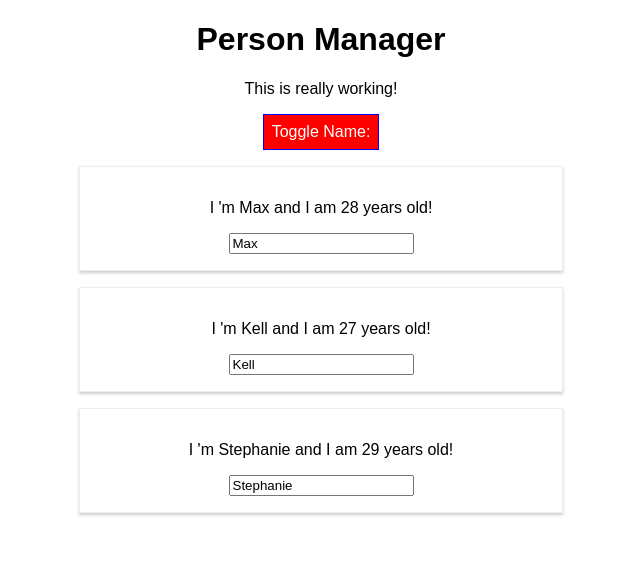
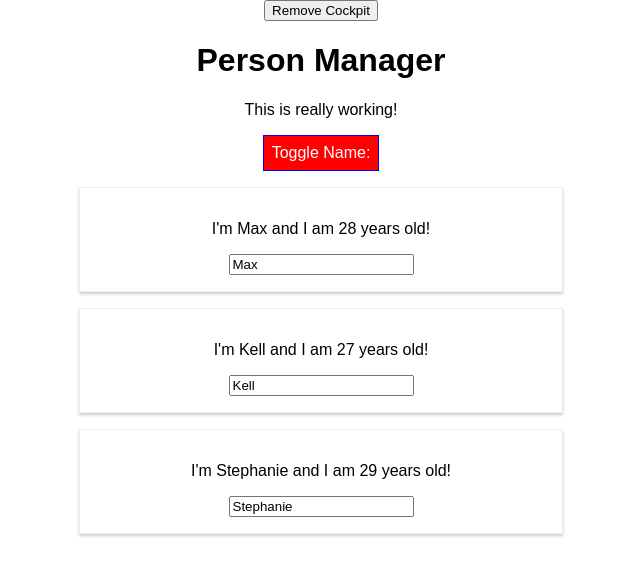
Before and after one commit to klaffert/curly-chainsaw, a React app: page / in a window 1280 px wide. Both pictures are taken after a click on the button "Toggle Name:". Shown: the top 576 px of the page, without its empty margins (319-959 px from the left). Built offline with nearby package versions, Linux system fonts and the light colour scheme.

Commit message:
cleaning up with lifeCycle Hooks & useEffect()

```diff
--- a/src/components/Cockpit/Cockpit.js
+++ b/src/components/Cockpit/Cockpit.js
@@ -1,7 +1,29 @@
-import React from "react";
+import React, { useEffect } from "react";
 import classes from "./Cockpit.css";
 
 const cockpit = props => {
+
+  useEffect(() => {
+    console.log('[Cockpit.js] useEffect')
+    // HTTP request...
+    // Can use useEffect as much as you want
+    // Combines componentDidMount and componentDidUpdate in functional components
+    setTimeout(() => {
+        alert('Saved data to cloud!')
+    }, 1000)
+    return () => {
+      console.log('[Cockpit.js] cleanup work in useEffect')
+    }
+  }, [])
+
+  useEffect(() => {
+    console.log('[Cockpit.js] 2nd useEffect')
+    return () => {
+      console.log('[Cockpit.js] cleanup work in 2nd useEffect')
+    }
+  })
+
+
   const assignedClasses = [];
   let btnClass = "";
   if (props.showPersons) {
--- a/src/components/Persons/Person/Person.js
+++ b/src/components/Persons/Person/Person.js
@@ -1,17 +1,22 @@
-import React from "react";
+import React, {Component} from "react";
 
 import classes from "./Person.css";
 
-const person = props => {
-  return (
-    <div className={classes.Person}>
-      <p onClick={props.click}>
-        I 'm {props.name} and I am {props.age} years old!{" "}
-      </p>
-      <p> {props.children} </p>
-      <input type="text" onChange={props.changed} value={props.name} />{" "}
-    </div>
-  );
+class Person extends Component {
+
+  render() {
+    console.log('[Person.js] rendering...')
+
+    return (
+      <div className={classes.Person}>
+        <p onClick={this.props.click}>
+          I'm {this.props.name} and I am {this.props.age} years old!{" "}
+        </p>
+        <p> {this.props.children} </p>
+        <input type="text" onChange={this.props.changed} value={this.props.name} />{" "}
+      </div>
+    );
+  }
 };
 
-export default person;
+export default Person;
--- a/src/components/Persons/Persons.js
+++ b/src/components/Persons/Persons.js
@@ -1,14 +1,47 @@
-import React from 'react';
+import React, {Component} from "react";
 
-import Person from './Person/Person'
+import Person from "./Person/Person";
 
-const persons = (props) => props.persons.map((person, index)  => {
-        return <Person
-          click={() => props.clicked(index)}
+class Persons extends Component {
+// static getDerivedStateFromProps(props, state) {
+//   console.log('[Persons.js] getDerivedStateFromProps')
+//   return state
+// }
+
+shouldComponentUpdate(nextProps, nextState) {
+  console.log('[Persons.js] shouldComponentUpdate')
+  return true
+}
+
+getSnapshotBeforeUpdate(prevProps, prevState) {
+  console.log('[Persons.js] getSnapshotBeforeUpdate')
+  return {message: 'snapshot'}
+}
+
+componentDidUpdate(prevProps, prevState, snapshot) {
+  console.log('[Persons.js] componentDidUpdate')
+  console.log(snapshot)
+}
+
+componentWillUnmount() {
+  console.log('[Persons.js] componentWillUnmount')
+}
+
+  render() {
+    console.log('[Persons.js] rendering...');
+    return this.props.persons.map((person, index) => {
+      return (
+        <Person
+          click={() => this.props.clicked(index)}
           name={person.name}
           age={person.age}
           key={person.id}
-          changed={(event) => props.changed(event, person.id)}/>
-      });
+          changed={event => this.props.changed(event, person.id)}
+        />
+      )
+    })
+  }
+}
 
-export default persons;
+
+export default Persons;
--- a/src/containers/App.js
+++ b/src/containers/App.js
@@ -4,6 +4,11 @@
 import Cockpit from "../components/Cockpit/Cockpit";
 
 class App extends Component {
+  constructor(props) {
+    super(props)
+    console.log('[App.js] constructor')
+  }
+
   state = {
     persons: [
       { id: "1", name: "Max", age: 28 },
@@ -11,8 +16,31 @@
       { id: "3", name: "Stephanie", age: 29 }
     ],
     otherState: "some other value",
-    showPersons: false
+    showPersons: false,
+    showCockpit: true
   };
+
+  static getDerivedStateFromProps(props, state) {
+    console.log('[App.js] getDerivedStateFromProps', props)
+    return state;
+  }
+
+  componentDidMount() {
+    console.log('[App.js] componentDidMount')
+  }
+
+  shouldComponentUpdate(nextProps, nextState) {
+    console.log('[App.js] shouldComponentUpdate')
+    return true
+  }
+
+  componentDidUpdate() {
+    console.log('[App.js] componentDidUpdate')
+  }
+
+  // componentWillMount() {
+  //   console.log('[App.js] componentWillMount')
+  // }
 
   nameChangedHandler = (event, id) => {
     const personIndex = this.state.persons.findIndex(p => {
@@ -47,6 +75,7 @@
   };
 
   render() {
+    console.log('[App.js] render')
     let persons = null;
 
     if (this.state.showPersons) {
@@ -60,11 +89,12 @@
 
     return (
       <div className={classes.App}>
-        <Cockpit
+        <button onClick={() => {this.setState({showCockpit: false})}}>Remove Cockpit</button>
+        {this.state.showCockpit ? <Cockpit
         title={this.props.appTitle}
         showPersons={this.state.showPersons}
         persons={this.state.persons}
-        clicked={this.togglePersonsHandler}/>
+        clicked={this.togglePersonsHandler}/> :null }
         {persons}
       </div>
     );
```
